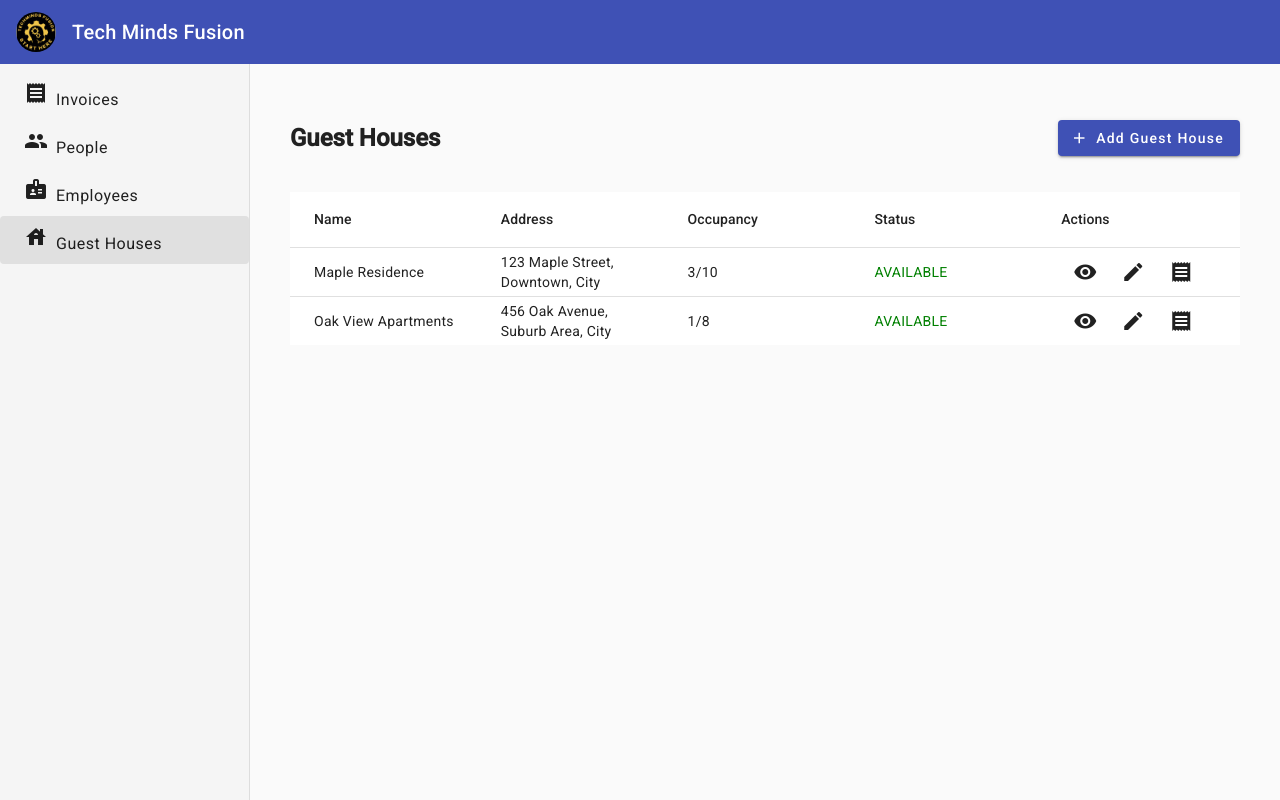
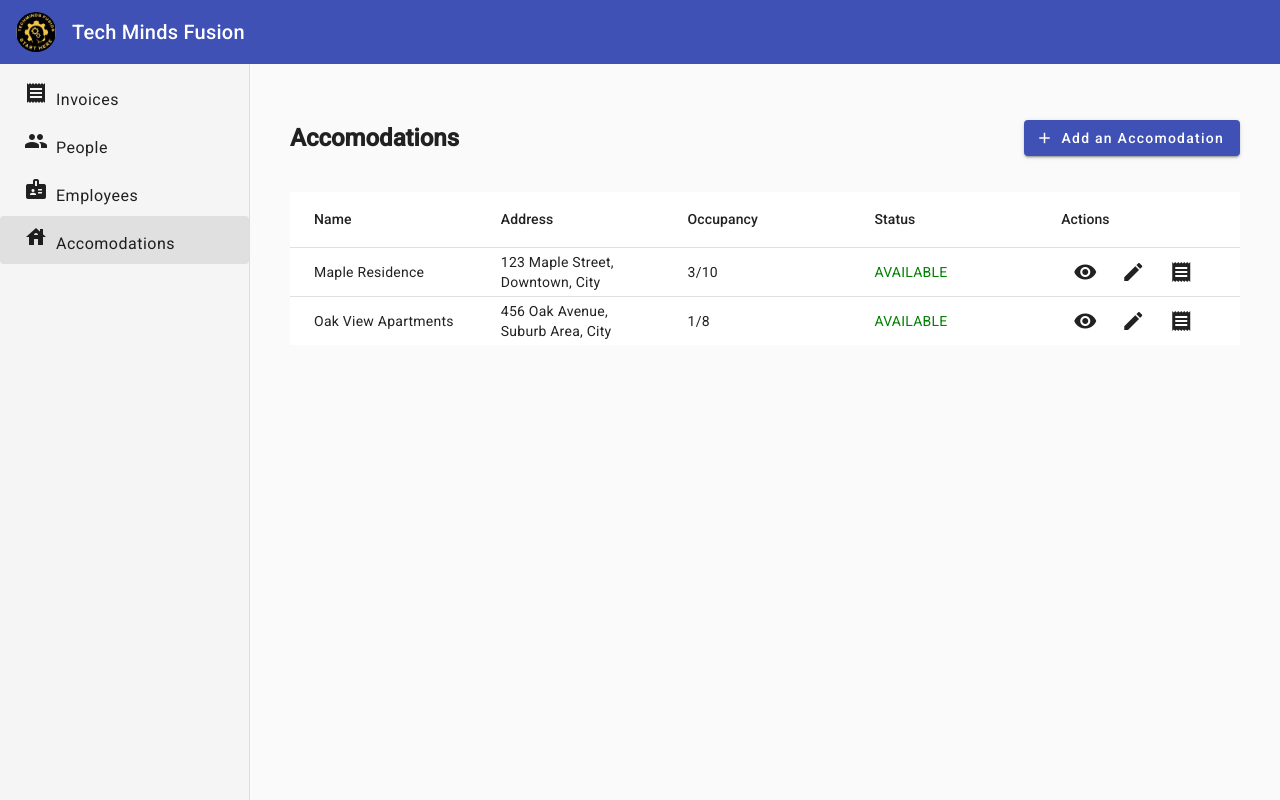
Before and after one commit to PavanKoyi/CFManagement, an Angular app: page /guesthouses in a window 1280 px wide. Built offline with nearby package versions, Linux system fonts and the light colour scheme.

Commit message:
Renamed to accommodation

```diff
--- a/src/app/app.component.ts
+++ b/src/app/app.component.ts
@@ -30,6 +30,6 @@ export class AppComponent {
     { path: '/invoices', icon: 'receipt', label: 'Invoices' },
     { path: '/people', icon: 'people', label: 'People' },
     { path: '/employees', icon: 'badge', label: 'Employees' },
-    { path: '/guesthouses', icon: 'house', label: 'Guest Houses' }
+    { path: '/guesthouses', icon: 'house', label: 'Accomodations' }
   ];
 }
--- a/src/app/modules/guesthouses/components/guest-house-form/guest-house-form.component.html
+++ b/src/app/modules/guesthouses/components/guest-house-form/guest-house-form.component.html
@@ -1,7 +1,7 @@
 <div class="guesthouse-form-container">
   <mat-card>
     <mat-card-header>
-      <mat-card-title>{{ isEditMode ? 'Edit Guest House' : 'Add New Guest House' }}</mat-card-title>
+      <mat-card-title>{{ isEditMode ? 'Edit Accomodation' : 'Add New Accomodation' }}</mat-card-title>
     </mat-card-header>
 
     <mat-card-content>
--- a/src/app/modules/guesthouses/components/guesthouse-list/guesthouse-list.component.html
+++ b/src/app/modules/guesthouses/components/guesthouse-list/guesthouse-list.component.html
@@ -1,9 +1,9 @@
 <div class="guesthouse-list-container">
   <div class="header">
-    <h2>Guest Houses</h2>
+    <h2>Accomodations</h2>
     <button mat-raised-button color="primary" routerLink="/guesthouses/new">
       <mat-icon>add</mat-icon>
-      Add Guest House
+      Add an Accomodation
     </button>
   </div>
 
--- a/src/app/shared/side-nav/side-nav.component.ts
+++ b/src/app/shared/side-nav/side-nav.component.ts
@@ -23,6 +23,6 @@ export class SideNavComponent {
     { path: '/invoices', icon: 'receipt', label: 'Invoices' },
     { path: '/people', icon: 'people', label: 'People' },
     { path: '/employees', icon: 'badge', label: 'Employees' },
-    { path: '/guesthouses', icon: 'house', label: 'Guest Houses' }
+    { path: '/guesthouses', icon: 'house', label: 'Accomodations' }
   ];
 }
```
